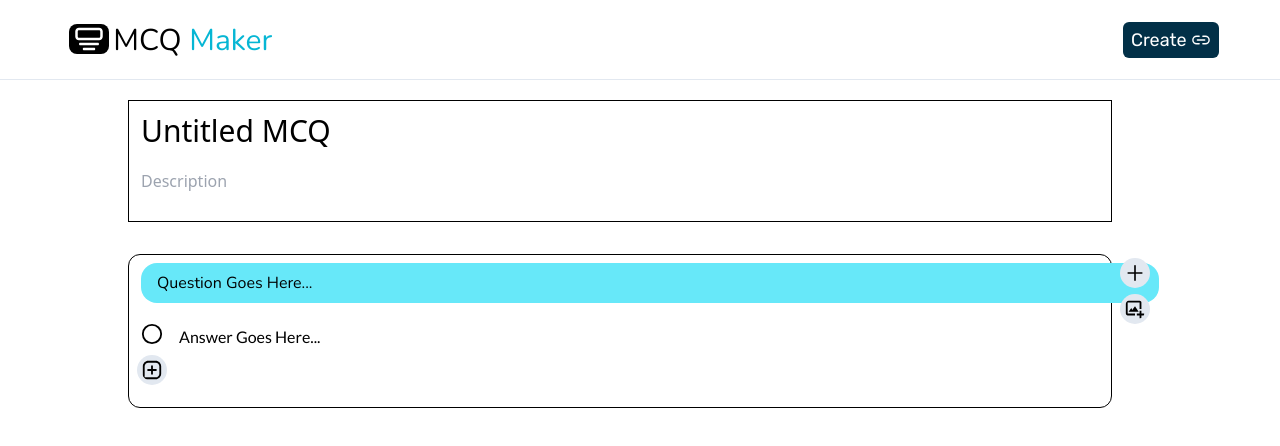
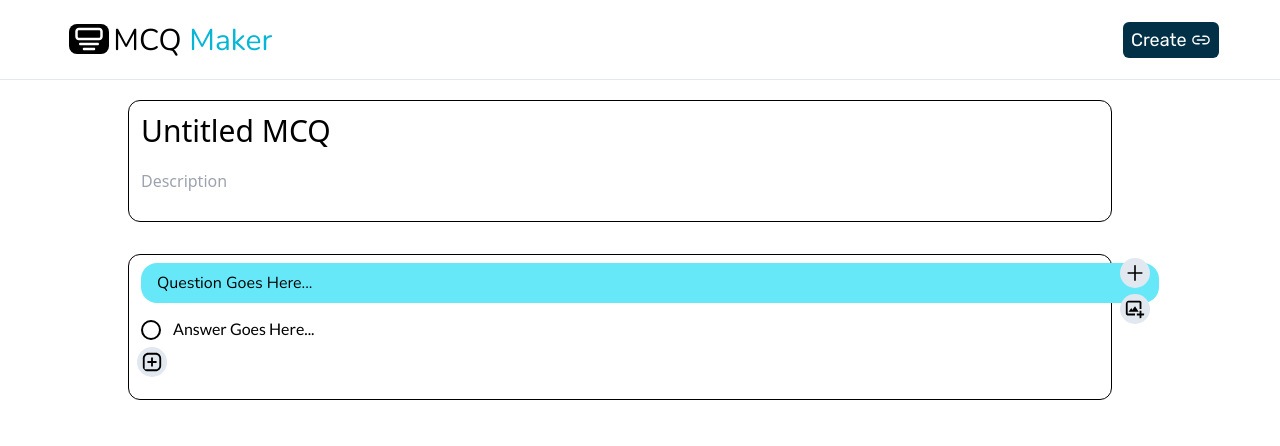
Before and after one commit to AfeefRazick/MCQ-Maker-Fullstack, a React (Vite) app: page /mcq-builder in a window 1280 px wide. Shown: the top 446 px of the page. Built offline with nearby package versions, Linux system fonts and the light colour scheme; no server answers.

Commit message:
implemented duplicate mcq, radio buttons in builder to select correct answer and in exam page to select answer, changed state to accomodate correct answer and to check if answer given is correct

```diff
--- a/output.css
+++ b/output.css
@@ -1233,10 +1233,6 @@ img,
   outline-offset: 2px;
 }
 
-.filter{
-  filter: var(--tw-blur) var(--tw-brightness) var(--tw-contrast) var(--tw-grayscale) var(--tw-hue-rotate) var(--tw-invert) var(--tw-saturate) var(--tw-sepia) var(--tw-drop-shadow);
-}
-
 .backdrop-blur-md{
   --tw-backdrop-blur: blur(12px);
   -webkit-backdrop-filter: var(--tw-backdrop-blur) var(--tw-backdrop-brightness) var(--tw-backdrop-contrast) var(--tw-backdrop-grayscale) var(--tw-backdrop-hue-rotate) var(--tw-backdrop-invert) var(--tw-backdrop-opacity) var(--tw-backdrop-saturate) var(--tw-backdrop-sepia);
@@ -1272,6 +1268,11 @@ input[type="radio"]:checked {
   background: radial-gradient(#000 30%, transparent 50%);
 }
 
+input[type="radio"].green:checked {
+  border-color: #33dd11;
+  background: radial-gradient(#208b0b 30%, transparent 50%);
+}
+
 /* Hide scrollbar for Chrome, Safari and Opera */
 
 .no-scrollbar::-webkit-scrollbar {
@@ -1390,15 +1391,6 @@ input[type="radio"]:checked {
     padding-right: 4rem;
   }
 
-  .sm\:px-3{
-    padding-left: 0.75rem;
-    padding-right: 0.75rem;
-  }
-
-  .sm\:pt-2{
-    padding-top: 0.5rem;
-  }
-
   .sm\:text-center{
     text-align: center;
   }
--- a/src/components/AnswerBuilder.jsx
+++ b/src/components/AnswerBuilder.jsx
@@ -1,7 +1,6 @@
 /* eslint-disable react/prop-types */
 import { useContext, useRef } from "react"
 import { FaTimes } from "react-icons/fa"
-import { FiCircle } from "react-icons/fi"
 import {
   MCQBuilderContext,
   MCQBuilderDispatchContext,
@@ -14,6 +13,7 @@ export const AnswerBuilder = ({
   questionIndex,
   index,
   text,
+  correctAnswer,
 }) => {
   const inputText = useRef("")
   const mcqList = useContext(MCQBuilderContext)
@@ -43,16 +43,36 @@ export const AnswerBuilder = ({
       },
     })
   }
+  const selectAnswer = () => {
+    dispatch({
+      type: actions.MCESELECTANSWER,
+      payload: {
+        questionId: mcqid,
+        answerId: answerid,
+        questionIndex: questionIndex,
+        answerIndex: index,
+      },
+    })
+  }
 
   return (
-    <div className="flex items-center">
-      <FiCircle className="p-1 text-2xl sm:text-3xl" />
+    <div className="flex items-center p-1">
+      {/* <FiCircle className="p-1 text-2xl sm:text-3xl" /> */}
+      <input
+        checked={correctAnswer}
+        type="radio"
+        name={mcqid}
+        id={answerid}
+        onChange={selectAnswer}
+        value={answerid}
+        className="green"
+      ></input>
       <input
         ref={inputText}
         type="text"
         onChange={updateState}
         value={text}
-        className="my-1 w-[70%] border-b-2 border-solid border-transparent bg-white px-2 pt-1 font-lato text-sm placeholder-black focus:border-black focus:outline-0 sm:px-3 sm:pt-2 sm:text-base "
+        className=" mx-2 w-[70%] border-b-2 border-solid border-transparent bg-white font-lato text-sm placeholder-black focus:border-black focus:outline-0 sm:mx-3 sm:text-base "
         placeholder="Answer Goes Here..."
       ></input>
 
--- a/src/components/BuilderNameDesc.jsx
+++ b/src/components/BuilderNameDesc.jsx
@@ -29,7 +29,7 @@ export const BuilderNameDesc = ({ information, setInformation }) => {
   }
 
   return (
-    <div className="mr-10 mt-5 w-[calc(100%-40px)] border border-solid border-black pb-5">
+    <div className="mr-10 mt-5 w-[calc(100%-40px)] rounded-xl border border-solid border-black pb-5">
       <input
         className="m-3 w-11/12 border-b-2 border-main pb-2 text-3xl outline-none focus:border-solid"
         placeholder="MCQ Name"
--- a/src/components/Mcq.jsx
+++ b/src/components/Mcq.jsx
@@ -10,7 +10,7 @@ import {
 } from "../pages/MCQBuilderPage/MCQbuilderContext"
 import { actions } from "../pages/MCQBuilderPage/constants"
 
-export const Mcq = ({ index, mcqid }) => {
+export const Mcq = ({ index, mcqid, mcqObject }) => {
   const mcqList = useContext(MCQBuilderContext)
   const dispatch = useContext(MCQBuilderDispatchContext)
 
@@ -54,6 +54,9 @@ export const Mcq = ({ index, mcqid }) => {
   return (
     <div className="group/mcq relative w-full bg-white">
       <div
+        onFocus={(e) => {
+          e.target.firstElementChild?.firstElementChild?.focus?.()
+        }}
         tabIndex={"0"}
         className="my-3 w-[calc(100%-40px)] rounded-xl border border-solid border-black px-2 py-1"
         id="mcq-1"
@@ -66,6 +69,7 @@ export const Mcq = ({ index, mcqid }) => {
         {mcqList[index].answers.map((answer, i) => {
           return (
             <AnswerBuilder
+              correctAnswer={mcqObject.correctAnswerId === answer.id}
               mcqid={mcqid}
               answerid={answer.id}
               key={answer.id}
--- a/src/input.css
+++ b/src/input.css
@@ -68,6 +68,10 @@
   input[type="radio"]:checked {
     background: radial-gradient(#000 30%, transparent 50%);
   }
+  input[type="radio"].green:checked {
+    border-color: #33dd11;
+    background: radial-gradient(#208b0b 30%, transparent 50%);
+  }
 
   /* Hide scrollbar for Chrome, Safari and Opera */
   .no-scrollbar::-webkit-scrollbar {
--- a/src/pages/MCEPage/MCEPage.jsx
+++ b/src/pages/MCEPage/MCEPage.jsx
@@ -2,16 +2,10 @@ import { useEffect, useState, useReducer } from "react"
 import { useParams } from "react-router-dom"
 import Axios from "axios"
 import { Loading } from "../../components/Loading"
-// import { v4 as uuidv4 } from "uuid"
-
-// import { actions, clientUrl } from "./constants"
-import {
-  MCQBuilderContext,
-  MCQBuilderDispatchContext,
-} from "../MCQBuilderPage/MCQbuilderContext"
 import { actions } from "../MCQBuilderPage/constants"
 import { McqReadOnly } from "../../components/McqReadOnly"
 import { ReadNameDesc } from "../../components/ReadNameDesc"
+import { MCQReaderContext, MCQReaderDispatchContext } from "./MCQReaderContext"
 
 export const MCEPage = () => {
   const { mceid } = useParams()
@@ -40,15 +34,11 @@ export const MCEPage = () => {
     )
   }, [])
 
-  // const setInitialMcqList = ()=>{
-
-  // }
-
   if (loading) return <Loading />
 
   return (
-    <MCQBuilderContext.Provider value={mcqList}>
-      <MCQBuilderDispatchContext.Provider value={dispatch}>
+    <MCQReaderContext.Provider value={mcqList}>
+      <MCQReaderDispatchContext.Provider value={dispatch}>
         <div className="relative mt-16 flex flex-col items-center px-[4%] md:mt-20 md:px-[6%] lg:px-[8%] xl:px-[10%]">
           <ReadNameDesc
             information={information}
@@ -60,46 +50,31 @@ export const MCEPage = () => {
             id="mcq-container"
           >
             {mcqList.map((mcq, index) => {
-              return <McqReadOnly key={mcq.id} mcqid={mcq.id} index={index} />
+              return (
+                <McqReadOnly
+                  key={mcq.id}
+                  mcqObject={mcq}
+                  mcqid={mcq.id}
+                  index={index}
+                />
+              )
             })}
           </div>
         </div>
-      </MCQBuilderDispatchContext.Provider>
-    </MCQBuilderContext.Provider>
+      </MCQReaderDispatchContext.Provider>
+    </MCQReaderContext.Provider>
   )
 }
-
-// reducer function is used to change the state. arguements taken are the state and an action object
-// the action object has a action.type, indicating which action has been taken to update the state accordingly
-// the action.payload passed provides the (some new)data need to change the state appropriately
 
 const reducer = (mcqs, action) => {
   // let tempMCQs = mcqs
   switch (action.type) {
-    case actions.UPDATEQUESTION:
+    case actions.MCESELECTANSWER:
       return mcqs.map((mcq) => {
         if (mcq.id === action.payload.questionId) {
           return {
             ...mcq,
-            question: { ...mcq.question, text: action.payload.text },
-          }
-        } else {
-          return mcq
-        }
-      })
-    case actions.UPDATEANSWER:
-      return mcqs.map((mcq) => {
-        if (mcq.id === action.payload.questionId) {
-          return {
-            ...mcq,
-
-            answers: mcq.answers.map((answer) => {
-              if (answer.id === action.payload.answerId) {
-                return { ...answer, text: action.payload.text }
-              } else {
-                return answer
-              }
-            }),
+            selectedAnswerId: action.payload.answerId,
           }
         } else {
           return mcq
@@ -112,38 +87,3 @@ const reducer = (mcqs, action) => {
       return mcqs
   }
 }
-
-// export const MCQBuilder = () => {
-//   // mcqlist object is the state that represents all the mcqs, question and answers
-
-//   const [mce_id, setMce_id] = useState("")
-//   // const [showModal, setShowModal] = useState(false)
-//   // const [updated, setUpdated] = useState(false)
-
-//   // useEffect(() => {
-//   //   setUpdated(false)
-//   // }, [mcqList, information])
-
-//   // const sendCreateMCE = () => {
-//   //   Axios.post("http://localhost:3002/createmce", {
-//   //     information: information,
-//   //     mcqArray: mcqList,
-//   //   }).then((response) => {
-//   //     console.log(response)
-//   //     setMce_id(response.data._id)
-//   //     setShowModal(true)
-//   //     setUpdated(true)
-//   //   })
-//   // }
-
-//   // const sendUpdateMCE = () => {
-//   //   Axios.put("http://localhost:3002/updatemce", {
-//   //     id: mce_id,
-//   //     information: information,
-//   //     mcqArray: mcqList,
-//   //   }).then((response) => {
-//   //     setUpdated(true)
-//   //     console.log(response.data)
-//   //   })
-//   // }
-// }
--- a/src/pages/MCQBuilderPage/MCQBuilder.jsx
+++ b/src/pages/MCQBuilderPage/MCQBuilder.jsx
@@ -11,12 +11,101 @@ import { BuilderOptions } from "../../components/BuilderOptions"
 import { actions } from "./constants"
 import { BuilderNameDesc } from "../../components/BuilderNameDesc"
 
-// reducer function is used to change the state. arguements taken are the state and an action object
-// the action object has a action.type, indicating which action has been taken to update the state accordingly
-// the action.payload passed provides the (some new)data need to change the state appropriately
+export const MCQBuilder = () => {
+  // mcqlist object is the state that represents all the mcqs, question and answers
+  const [mcqList, dispatch] = useReducer(reducer, [newMCQ()])
+  const [information, setInformation] = useState({
+    name: "Untitled MCQ",
+    mcqDescription: "",
+  })
+  const [mce_id, setMce_id] = useState("")
+  const [showModal, setShowModal] = useState(false)
+  const [updated, setUpdated] = useState(false)
+
+  useEffect(() => {
+    setUpdated(false)
+  }, [mcqList, information])
+
+  const sendCreateMCE = () => {
+    Axios.post(import.meta.env.VITE_SERVER_URL + "/createmce", {
+      information: information,
+      mcqArray: mcqList,
+    }).then((response) => {
+      console.log(response)
+      setMce_id(response.data._id)
+      setShowModal(true)
+      setUpdated(true)
+    })
+  }
+
+  const sendUpdateMCE = () => {
+    Axios.put(import.meta.env.VITE_SERVER_URL + "/updatemce", {
+      id: mce_id,
+      information: information,
+      mcqArray: mcqList,
+    }).then((response) => {
+      setUpdated(true)
+      console.log(response.data)
+    })
+  }
+
+  return (
+    <MCQBuilderContext.Provider value={mcqList}>
+      <MCQBuilderDispatchContext.Provider value={dispatch}>
+        <BuilderOptions
+          sendUpdateMCE={sendUpdateMCE}
+          sendCreateMCE={sendCreateMCE}
+          mce_id={mce_id}
+          updated={updated}
+        />
+
+        <div className="relative mt-16 flex flex-col items-center px-[4%] md:mt-20 md:px-[6%] lg:px-[8%] xl:px-[10%]">
+          <MCQUrlModal
+            showModal={showModal}
+            setShowModal={setShowModal}
+            mce_id={mce_id}
+          />
+          {mce_id !== "" && (
+            <div className="flex w-full justify-center rounded-b-lg bg-black px-2">
+              <p className="no-scrollbar select-all overflow-x-scroll whitespace-nowrap  py-1 text-center text-main underline">
+                {import.meta.env.VITE_CLIENT_URL + mce_id}
+              </p>
+            </div>
+          )}
+
+          <BuilderNameDesc
+            information={information}
+            setInformation={setInformation}
+          />
+
+          <div
+            className=" mt-5 flex h-auto w-full flex-col items-center justify-center rounded-xl "
+            id="mcq-container"
+          >
+            {mcqList.map((mcq, index) => {
+              return (
+                <Mcq
+                  key={mcq.id}
+                  mcqObject={mcq}
+                  mcqid={mcq.id}
+                  index={index}
+                />
+              )
+            })}
+          </div>
+        </div>
+      </MCQBuilderDispatchContext.Provider>
+    </MCQBuilderContext.Provider>
+  )
+}
 
 function newMCQ() {
-  return { id: uuidv4(), question: { text: "" }, answers: [newAnswer()] }
+  return {
+    id: uuidv4(),
+    question: { text: "" },
+    correctAnswerId: 1,
+    answers: [newAnswer()],
+  }
 }
 function newAnswer() {
   return { id: uuidv4(), text: "" }
@@ -90,11 +179,30 @@ const reducer = (mcqs, action) => {
         }
       })
     case actions.DUPLICATEQUESTION:
-      tempMCQs.splice(action.payload.questionIndex, 0, {
+      tempMCQs.splice(action.payload.questionIndex + 1, 0, {
         ...mcqs[action.payload.questionIndex],
         id: uuidv4(),
       })
       return [...tempMCQs]
+
+    case actions.MCESELECTANSWER:
+      return mcqs.map((mcq) => {
+        if (mcq.id === action.payload.questionId) {
+          return {
+            ...mcq,
+            correctAnswerId: action.payload.answerId,
+            // answers: mcq.answers.map((answer) => {
+            //   if (answer.id === action.payload.answerId) {
+            //     return { ...answer, text: action.payload.text }
+            //   } else {
+            //     return answer
+            //   }
+            // }),
+          }
+        } else {
+          return mcq
+        }
+      })
     case actions.SETINITIAL:
       return [...action.payload.mcqList]
 
@@ -102,84 +210,3 @@ const reducer = (mcqs, action) => {
       return mcqs
   }
 }
-
-export const MCQBuilder = () => {
-  // mcqlist object is the state that represents all the mcqs, question and answers
-  const [mcqList, dispatch] = useReducer(reducer, [newMCQ()])
-  const [information, setInformation] = useState({
-    name: "Untitled MCQ",
-    mcqDescription: "",
-  })
-  const [mce_id, setMce_id] = useState("")
-  const [showModal, setShowModal] = useState(false)
-  const [updated, setUpdated] = useState(false)
-
-  useEffect(() => {
-    setUpdated(false)
-  }, [mcqList, information])
-
-  const sendCreateMCE = () => {
-    Axios.post(import.meta.env.VITE_SERVER_URL + "/createmce", {
-      information: information,
-      mcqArray: mcqList,
-    }).then((response) => {
-      console.log(response)
-      setMce_id(response.data._id)
-      setShowModal(true)
-      setUpdated(true)
-    })
-  }
-
-  const sendUpdateMCE = () => {
-    Axios.put(import.meta.env.VITE_SERVER_URL + "/updatemce", {
-      id: mce_id,
-      information: information,
-      mcqArray: mcqList,
-    }).then((response) => {
-      setUpdated(true)
-      console.log(response.data)
-    })
-  }
-
-  return (
-    <MCQBuilderContext.Provider value={mcqList}>
-      <MCQBuilderDispatchContext.Provider value={dispatch}>
-        <BuilderOptions
-          sendUpdateMCE={sendUpdateMCE}
-          sendCreateMCE={sendCreateMCE}
-          mce_id={mce_id}
-          updated={updated}
-        />
-
-        <div className="relative mt-16 flex flex-col items-center px-[4%] md:mt-20 md:px-[6%] lg:px-[8%] xl:px-[10%]">
-          <MCQUrlModal
-            showModal={showModal}
-            setShowModal={setShowModal}
-            mce_id={mce_id}
-          />
-          {mce_id !== "" && (
-            <div className="flex w-full justify-center rounded-b-lg bg-black px-2">
-              <p className="no-scrollbar select-all overflow-x-scroll whitespace-nowrap  py-1 text-center text-main underline">
-                {import.meta.env.VITE_CLIENT_URL + mce_id}
-              </p>
-            </div>
-          )}
-
-          <BuilderNameDesc
-            information={information}
-            setInformation={setInformation}
-          />
-
-          <div
-            className=" mt-5 flex h-auto w-full flex-col items-center justify-center rounded-xl "
-            id="mcq-container"
-          >
-            {mcqList.map((mcq, index) => {
-              return <Mcq key={mcq.id} mcqid={mcq.id} index={index} />
-            })}
-          </div>
-        </div>
-      </MCQBuilderDispatchContext.Provider>
-    </MCQBuilderContext.Provider>
-  )
-}
--- a/src/pages/MCQBuilderPage/constants.jsx
+++ b/src/pages/MCQBuilderPage/constants.jsx
@@ -7,4 +7,5 @@ export const actions = {
   DELETEANSWER: "deleteanswer",
   DUPLICATEQUESTION: "duplicatemcq",
   SETINITIAL: "setinitialmcqstate",
+  MCESELECTANSWER: "selectAnswerIn_McePage/CorrectAnswerInBuilder",
 }
```
